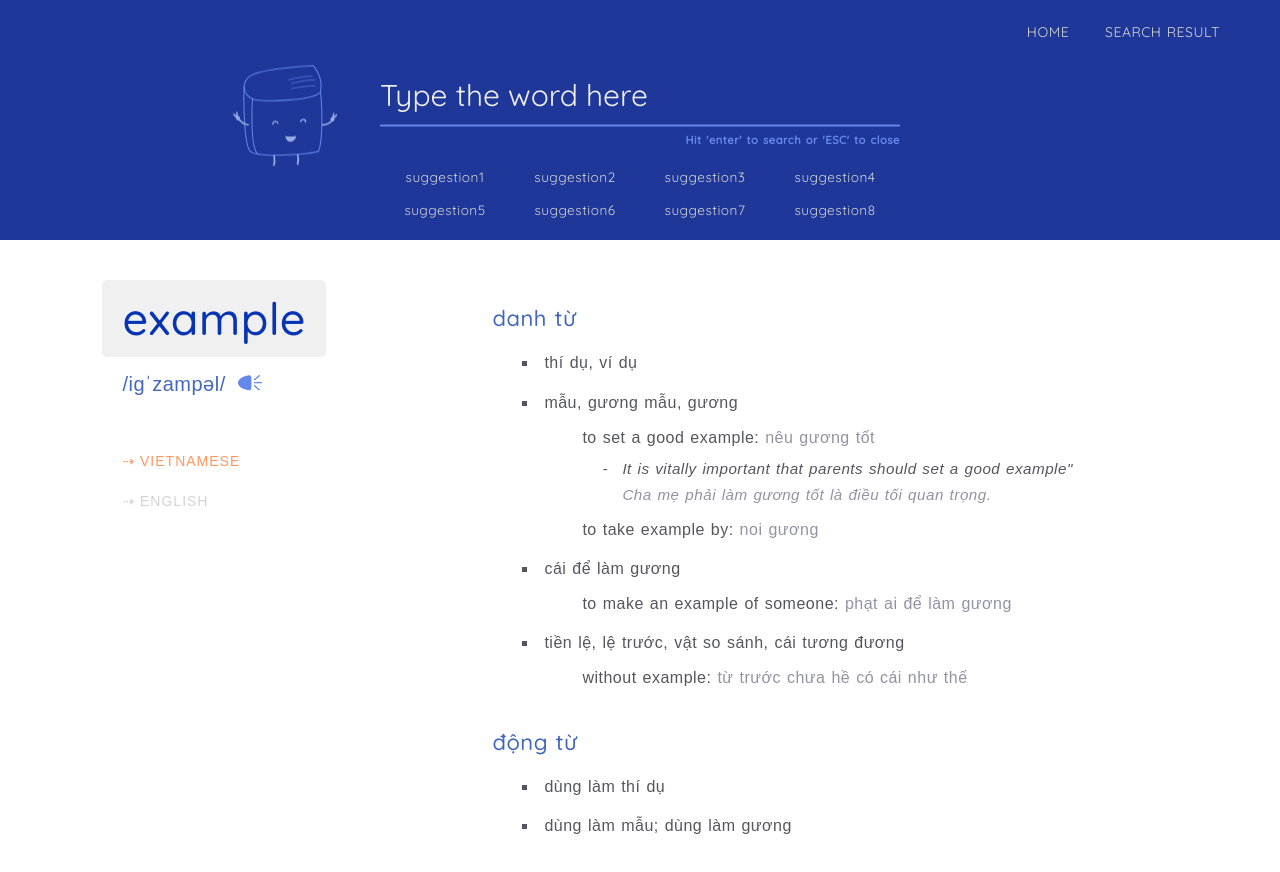
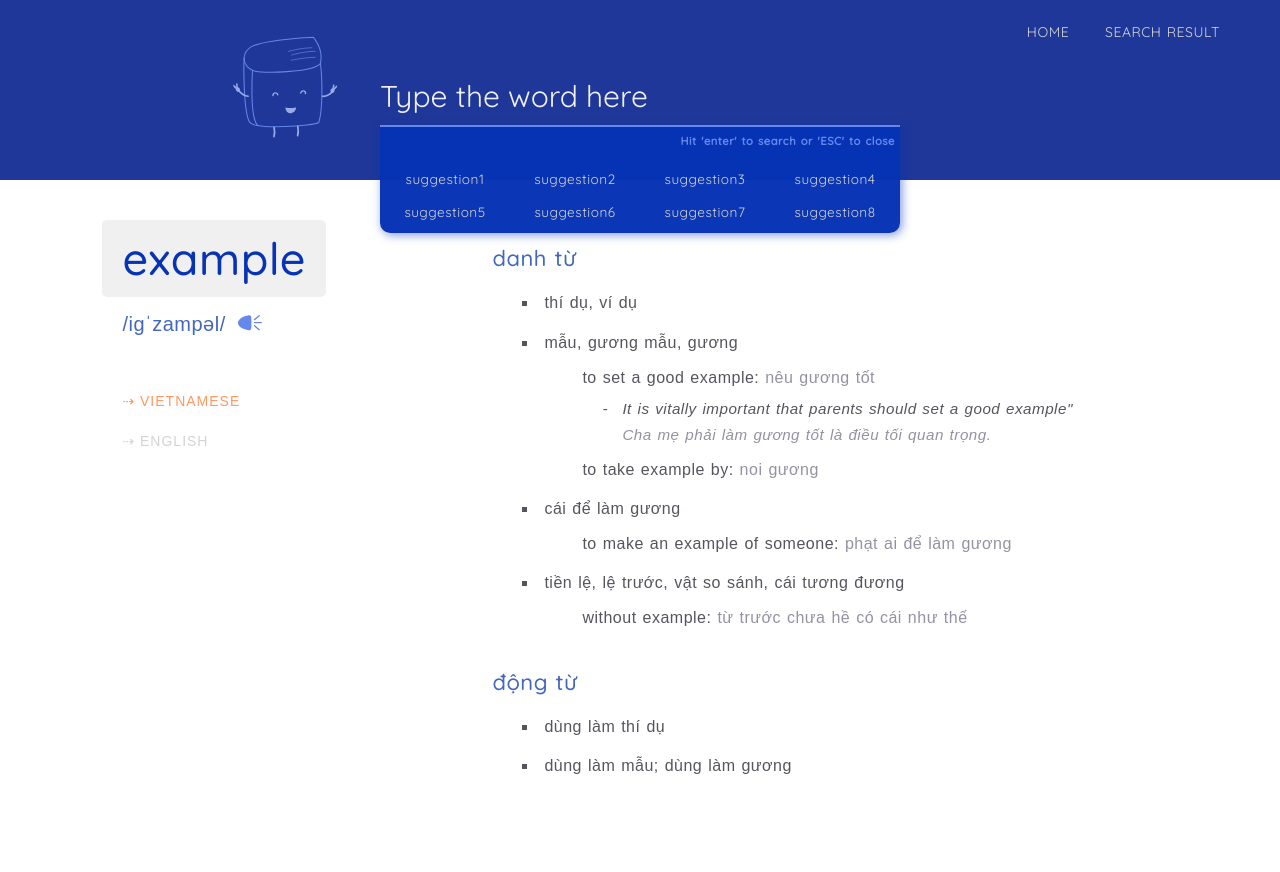
Before and after one commit to khoathy/dict, a website: page result.html in a window 1280 px wide. After the commit the page ends 851 px from the top, so only its background shows below. Drawn offline with nearby package versions, Linux system fonts and the light colour scheme; a web font is replaced by a local one.

Commit message:
dropdown menu

```diff
--- a/result.html
+++ b/result.html
@@ -31,17 +31,16 @@
         <section class="search search__top">
             <div class="search__box search__top-box" id="search__box">
                 <form action="#" class="search__form">
-                    <input class="search__input search__top-input" name="search" placeholder="Type the word here" value="" autocomplete="off" autocorrect="off" autocapitalize="off" spellcheck="false" autofocus>
+                    <input class="search__input search__top-input" name="search" placeholder="Type the word here" value="" spellcheck="false" autocomplete="off" autocorrect="off" autocapitalize="off" spellcheck="false" autofocus>
 
                     <!-- <button class="search__btn">
                         <svg xmlns="http://www.w3.org/2000/svg" viewBox="0 0 100 100" class="search__icon">
                             <path d="M89.207 94.156L65.452 70.402c-6.508 5.374-14.68 8.318-23.17 8.318-9.734 0-18.884-3.79-25.765-10.673C9.635 61.165 5.844 52.015 5.844 42.282S9.634 23.4 16.518 16.517c6.88-6.882 16.03-10.673 25.764-10.673s18.885 3.79 25.768 10.672c13.313 13.314 14.238 34.542 2.353 48.936l23.755 23.755-4.95 4.95zM42.28 12.844c-7.86 0-15.253 3.062-20.813 8.622-5.56 5.56-8.623 12.953-8.623 20.816s3.063 15.255 8.623 20.816c5.56 5.56 12.953 8.622 20.814 8.622 7.863 0 15.257-3.063 20.82-8.623 11.475-11.477 11.475-30.153 0-41.63-5.563-5.56-12.956-8.623-20.82-8.623z"></path>
                         </svg>
                     </button> -->
-                </form>
                     <div class="search__info search__top-info">Hit 'enter' to search or 'ESC' to close</div>
                     <div class="search__suggestion search__top-suggestion">
-                    <ul class="search__suggestion-list">
+                        <ul class="search__suggestion-list search__top-suggestion-list">
                             <li class="search__suggestion-word"><a href="#">suggestion1</a></li>
                             <li class="search__suggestion-word"><a href="#">suggestion2</a></li>
                             <li class="search__suggestion-word"><a href="#">suggestion3</a></li>
@@ -52,6 +51,10 @@
                             <li class="search__suggestion-word"><a href="#">suggestion8</a></li>
                         </ul>
                     </div>
+
+                </form>
+
+
             <div id="book-2">
             </div>
             </div>
--- a/sass/components/_result.scss
+++ b/sass/components/_result.scss
@@ -1,6 +1,6 @@
 .result {
     width: 100vw;
-    padding: 22rem 8vw 6rem 8vw;
+    padding: 16rem 8vw 6rem 8vw;
     margin: 0 auto;
 
     @include respond(tab-land){
--- a/sass/components/_search-suggestion.scss
+++ b/sass/components/_search-suggestion.scss
@@ -4,13 +4,16 @@
         width: 100%;
         position: absolute;
         top : 100%;
-        margin-top: 3rem;
-
+        z-index: -1;
         &-list {
             width: 100%;
             text-align: center;
             //display: inline-block;
-            padding: 0;
+            padding-top: 5rem;
+            @include respond(phone){
+                padding-left: 7rem;
+            }
+
         }
         &-word {
             width: 25%;
@@ -21,7 +24,6 @@
             font-size: 110%;
             @include respond(phone){
                 width: 50%;
-                padding-left: 7rem;
                 line-height: 1.4;
             }
             & a {
@@ -35,7 +37,14 @@
     }
 
     &__top-suggestion {
-        margin-top: 1rem;
+        top : 100%;
+        background-color: rgba($color-blue,0.98);
+        border-radius: 0rem 0rem 1rem 1rem;
+        box-shadow: 2px 2px 1rem rgba($color-blue,0.5);
+        &-list{
+            padding-top: 4rem;
+
+        }
         & .search__suggestion-word {
             font-size: 85%;
             & a {
--- a/sass/components/_searchbox.scss
+++ b/sass/components/_searchbox.scss
@@ -20,7 +20,8 @@
     }
 
     &__form {
-
+        position: relative;
+        // background-color: red;
     }
     &__input {
         width: 100%;
@@ -33,6 +34,7 @@
         background: none;
         border: none;
         border-bottom: solid 2px rgba($color-blue-2,0.8);
+
         @include respond(phone){
         padding-bottom: 0.5rem;
            font-size: 8vw;
@@ -54,11 +56,12 @@
         font-size: 70%;
         font-weight: bold;
         color: $color-blue-2;
-        display: block;
+        //display: block;
         margin: 0;
         padding: 1rem 0;
         text-align: right;
         width: 100%;
+        position: absolute;
     }
 
     // &__btn {
@@ -80,7 +83,7 @@
     &__top {
         background: $color-blue-3;
         // background: $color-gray;
-        height: 24rem;
+        height: 18rem;
         position: fixed;
         top: 0;
         z-index: 50;
@@ -89,15 +92,14 @@
         }
 
         &-box {
-            padding-top: 4rem;
+            padding-top: 6rem;
             width: 52rem;
             @include respond(tab-port){
                 width: 40rem;
                 left: 60%;
             }
             @include respond(phone){
-                width: 70vw;
-                left: 50%;
+                width: 60vw;
             }
         }
 
@@ -114,7 +116,8 @@
             }
         }
         &-info {
-            padding: 0.5rem 0;
+            padding: 0.5rem;
+            z-index: 10;
         }
     }
 
--- a/sass/pages/_result.scss
+++ b/sass/pages/_result.scss
@@ -6,8 +6,8 @@
     left: -15rem;
     width: 11rem;
     @include respond(phone){
-        bottom: -9rem;
-        left: -4rem;
-        width: 9rem;
+       // bottom: -8rem;
+        left: -10rem;
+        width: 8rem;
     }
 }
```
Also changed, not shown: index.html (+4 -3 lines), css/style.css. Lines whose indentation alone changed are shown as unchanged.
